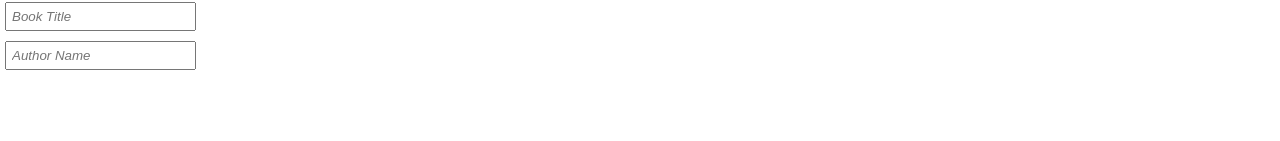
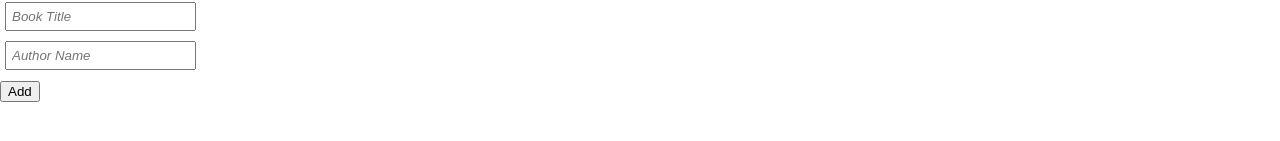
Before and after one commit to yayaismaail/bookstore, a React (Create React App) app: page / in a window 1280 px wide. Shown: the part 295-436 px from the top of the page. Built offline with nearby package versions, Linux system fonts and the light colour scheme.

Commit message:
Update Form.js

```diff
--- a/src/components/Form.js
+++ b/src/components/Form.js
@@ -3,6 +3,7 @@ const Form = () => (
     <form>
       <input type="text" placeholder="Book Title" />
       <input type="text" placeholder="Author Name" />
+      <button type="submit" className="add-btn">Add</button>
     </form>
   </>
 );
```
